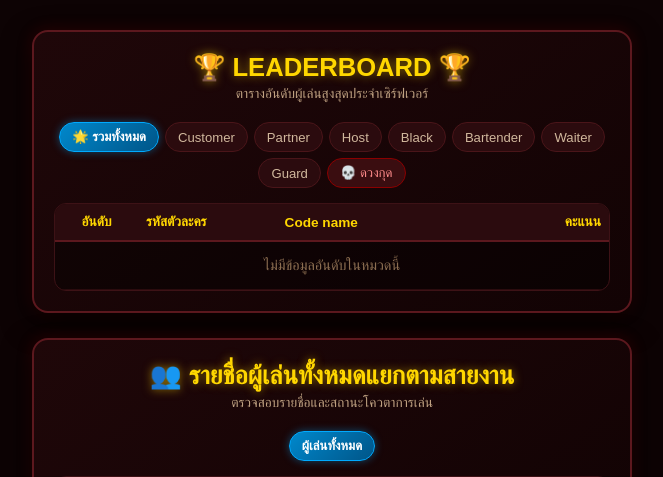
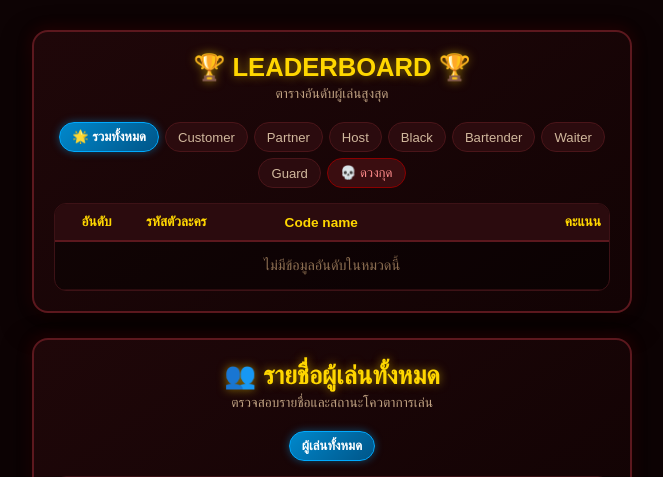
Before and after one commit to WRMG001/CardGame, a Flask app: template templates/ranking.html in a window 1280 px wide. Shown: the top 477 px of the page, without its empty margins (308-971 px from the left). Run offline with Flask 3, Linux system fonts and the light colour scheme; the template is opened without the code that fills it, so the values that code supplies are empty.

Commit message:
Update ranking.html

```diff
--- a/templates/ranking.html
+++ b/templates/ranking.html
@@ -174,7 +174,7 @@
     <div class="card-box">
         <div class="header">
             <h1>🏆 LEADERBOARD 🏆</h1>
-            <p>ตารางอันดับผู้เล่นสูงสุดประจำเซิร์ฟเวอร์</p>
+            <p>ตารางอันดับผู้เล่นสูงสุด</p>
         </div>
 
         <div class="role-tabs">
@@ -210,7 +210,7 @@
     <!-- 👥 กรอบที่ 2: รายชื่อทุกคนแยกสายงาน (กรอบล่าง) -->
     <div class="card-box">
         <div class="header">
-            <h2>👥 รายชื่อผู้เล่นทั้งหมดแยกตามสายงาน</h2>
+            <h2>👥 รายชื่อผู้เล่นทั้งหมด</h2>
             <p>ตรวจสอบรายชื่อและสถานะโควตาการเล่น</p>
         </div>
 
```
